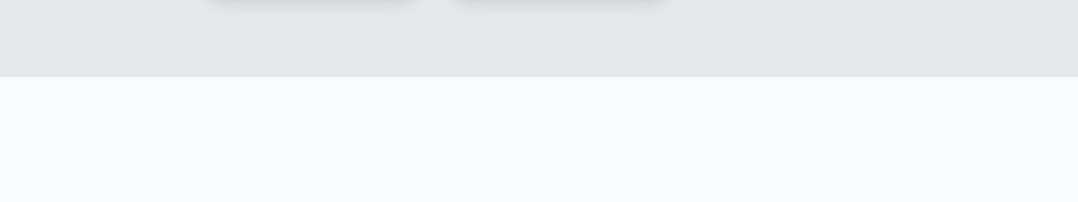
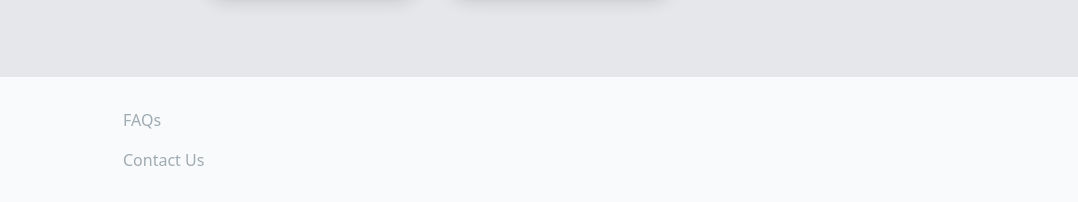
Before and after one commit to Faiem-qy/tailwind_css, a website: page website-projects/clipboard/index.html in a window 1280 px wide. Shown: the part 3683-3885 px from the top of the page, 202-1280 px from the left. Drawn offline with Linux system fonts and the light colour scheme; a web font is replaced by a local one.

Commit message:
add content for menu 1

```diff
--- a/website-projects/clipboard/index.html
+++ b/website-projects/clipboard/index.html
@@ -195,7 +195,14 @@
               class="flex flex-col space-y-4 md:flex-row md:ml-24 md:space-x-24 md:space-y-0"
             >
               <!-- Menu 1 -->
-               <div class="flex flex-col space-y-4 text-center md:text-left"></div>
+              <div class="flex flex-col space-y-4 text-center md:text-left">
+                <div>
+                  <a href="" class="hover:text-strongCyan">FAQs</a>
+                </div>
+                <div>
+                  <a href="" class="hover:text-strongCyan">Contact Us</a>
+                </div>
+              </div>
             </div>
           </div>
         </div>
```
Also changed, not shown: website-projects/clipboard/css/style.css.
